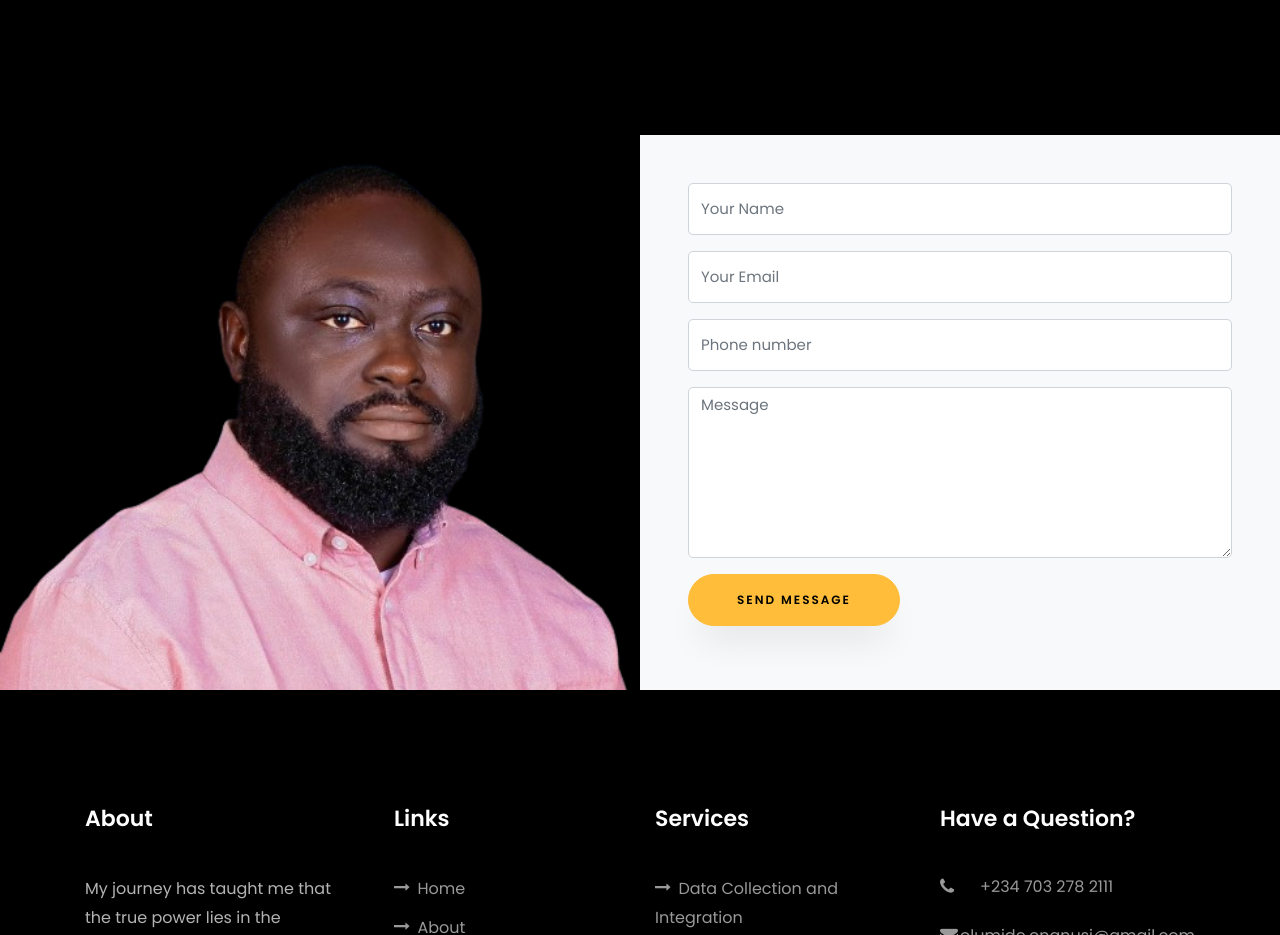
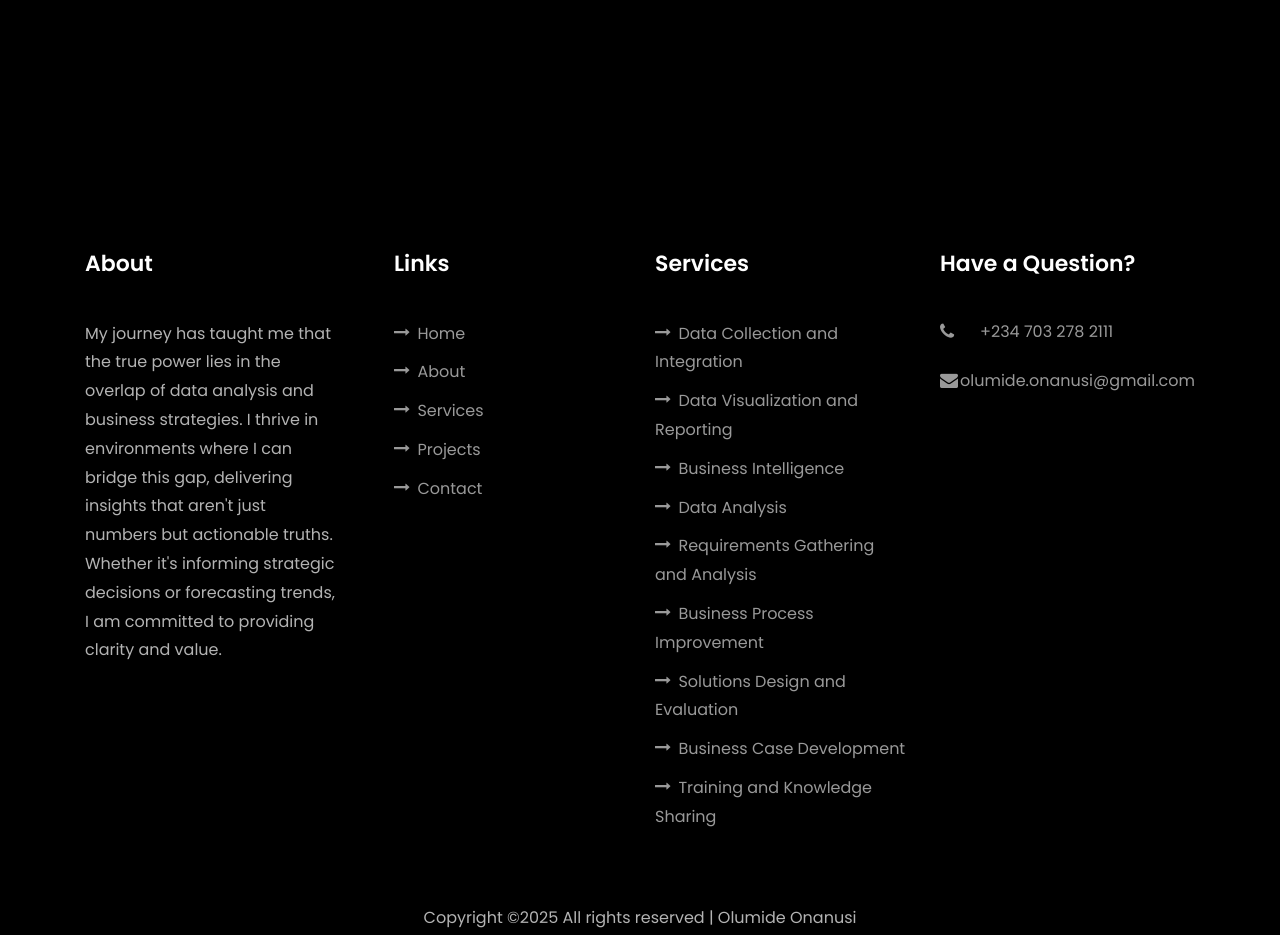
Before and after one commit to Olum1d3/Olus-Portfolio, a plain HTML site: page index.html in a window 1280 px wide. Shown: the part 9480-10415 px from the top of the page. Drawn offline with Linux system fonts and the light colour scheme; files whose address does not match are found by name.

Commit message:
line 631 form removed

```diff
--- a/index.html
+++ b/index.html
@@ -632,36 +632,6 @@
           </div>
         </div>
 
-        <div class="row no-gutters block-9">
-          <div class="col-md-6 order-md-last d-flex">
-            <form action="#" class="bg-light p-4 p-md-5 contact-form">
-              <div class="form-group">
-                <input type="text" class="form-control" placeholder="Your Name">
-              </div>
-              <div class="form-group">
-                <input type="text" class="form-control" placeholder="Your Email">
-              </div>
-              <div class="form-group">
-                <input type="text" class="form-control" placeholder="Phone number">
-              </div>
-              <div class="form-group">
-                <textarea name="" id="" cols="30" rows="7" class="form-control" placeholder="Message"></textarea>
-              </div>
-              <div class="form-group">
-                <input type="submit" value="Send Message" class="btn btn-primary py-3 px-5">
-              </div>
-            </form>
-
-          </div>
-
-          <div class="col-md-6 d-flex">
-          	<div class="img" style="background-image: url(images/Olu2.png);"></div>
-          </div>
-        </div>
-      </div>
-    </section>
-
-
     <footer class="ftco-footer ftco-section">
       <div class="container">
         <div class="row mb-5">
```
